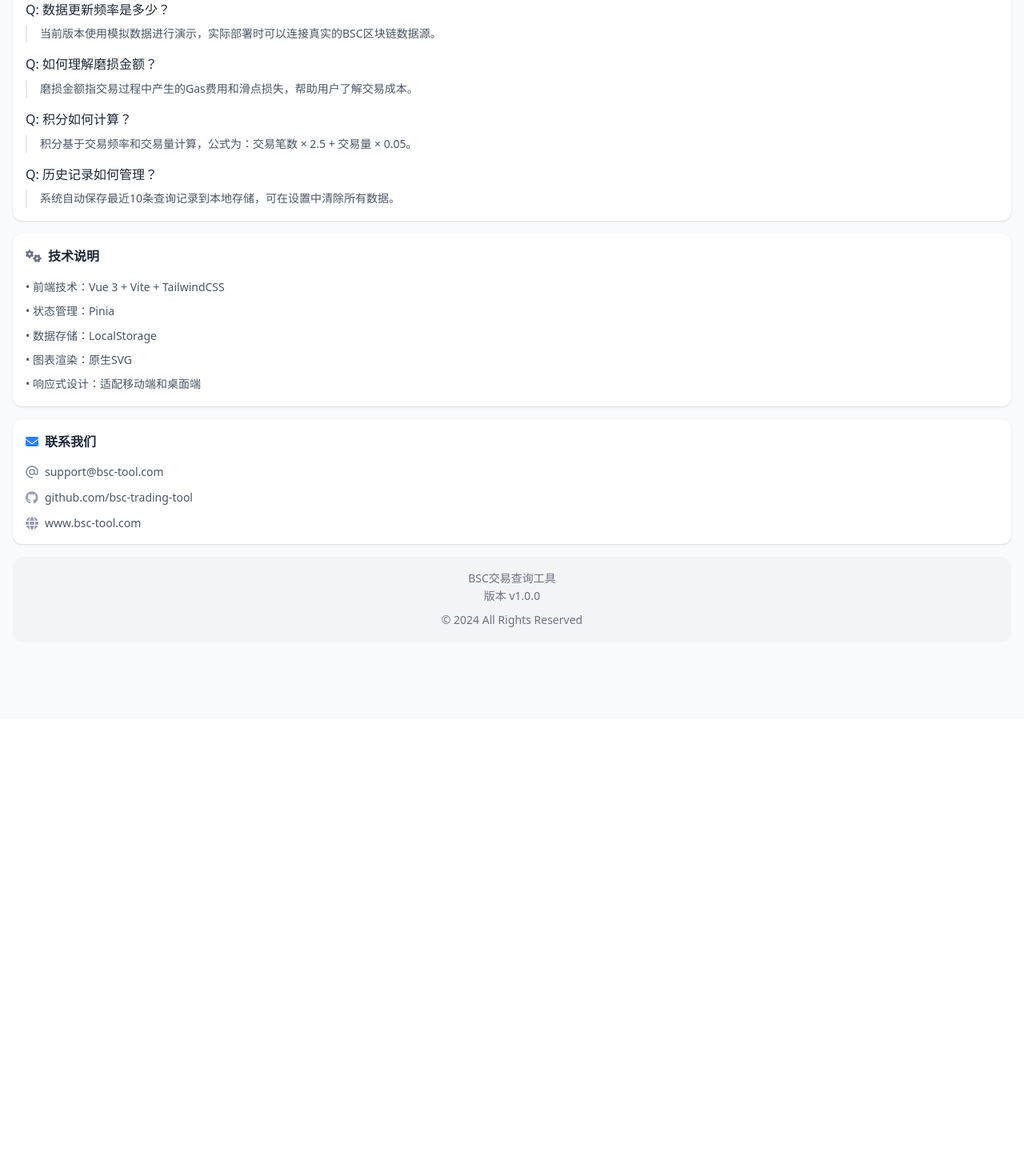
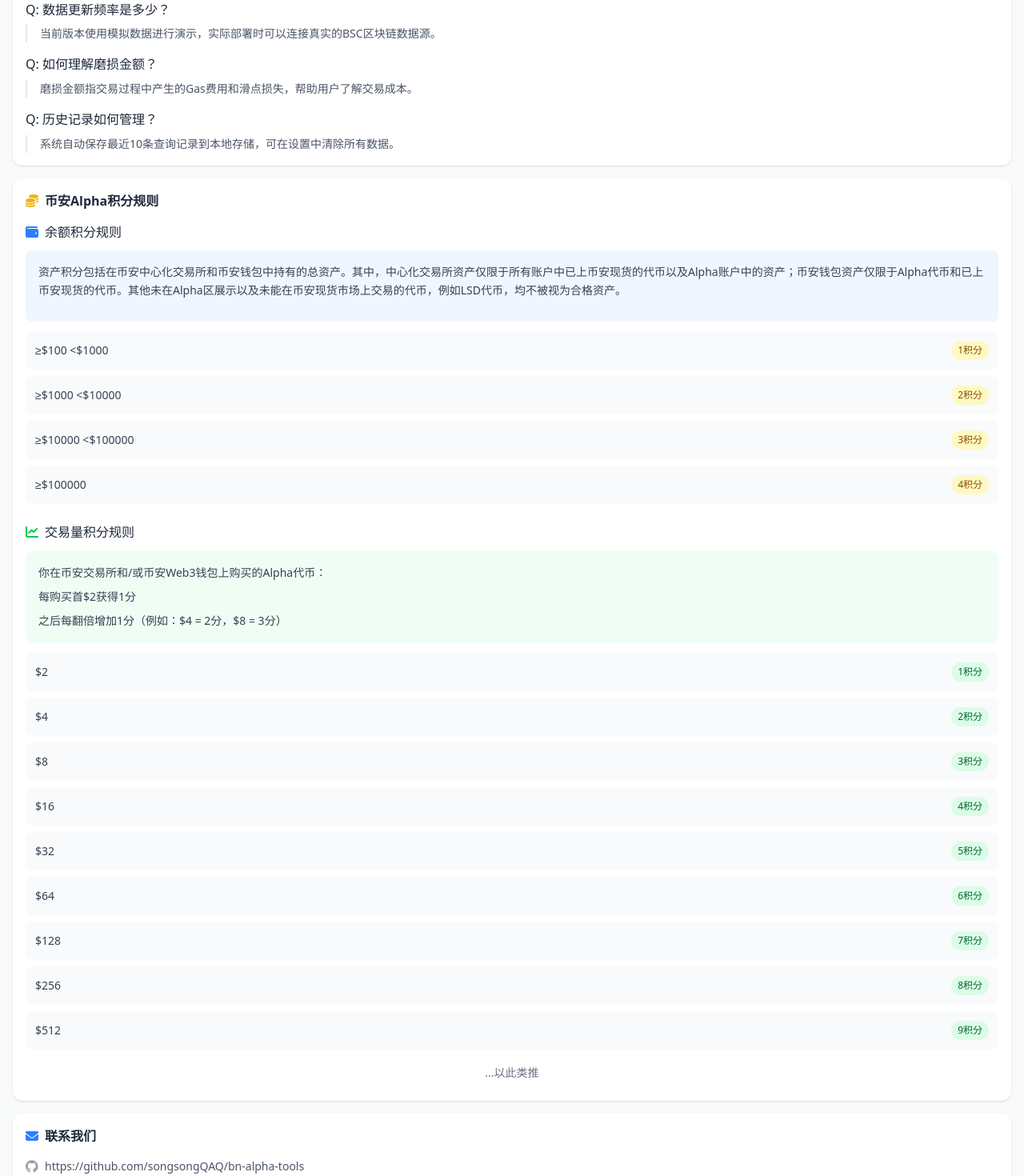
Before and after one commit to lazyeo/bn-alpha-tools, a Vue app: page /help in a window 1280 px wide. Shown: the part 920-2390 px from the top of the page at 80% size. Before the commit the page ends 1819 px from the top, so only its background shows below. Built offline with nearby package versions, Linux system fonts and the light colour scheme.

Commit message:
feat:添加帮助说明

```diff
--- a/index.html
+++ b/index.html
@@ -1,13 +1,16 @@
 <!DOCTYPE html>
 <html lang="">
+
 <head>
   <meta charset="UTF-8">
   <link rel="icon" href="/favicon.ico">
   <meta name="viewport" content="width=device-width, initial-scale=1.0">
-    <title>Vite App</title>
+  <title>BSC交易量查询工具</title>
 </head>
+
 <body>
   <div id="app"></div>
   <script type="module" src="/src/main.js"></script>
 </body>
+
 </html>
--- a/src/views/Help.vue
+++ b/src/views/Help.vue
@@ -143,13 +143,6 @@
           </div>
 
           <div>
-            <h4 class="font-medium text-gray-800 mb-2">Q: 积分如何计算？</h4>
-            <p class="text-sm text-gray-600 pl-4 border-l-2 border-gray-200">
-              积分基于交易频率和交易量计算，公式为：交易笔数 × 2.5 + 交易量 × 0.05。
-            </p>
-          </div>
-
-          <div>
             <h4 class="font-medium text-gray-800 mb-2">Q: 历史记录如何管理？</h4>
             <p class="text-sm text-gray-600 pl-4 border-l-2 border-gray-200">
               系统自动保存最近10条查询记录到本地存储，可在设置中清除所有数据。
@@ -159,8 +152,109 @@
       </div>
     </div>
 
+    <!-- 币安Alpha积分规则 -->
+    <div class="px-4 mb-4">
+      <div class="bg-white rounded-xl shadow-sm p-4">
+        <h3 class="font-semibold text-gray-800 mb-4 flex items-center">
+          <i class="fas fa-coins text-yellow-500 mr-2"></i>
+          币安Alpha积分规则
+        </h3>
+
+        <!-- 余额积分规则 -->
+        <div class="mb-6">
+          <h4 class="font-medium text-gray-800 mb-3 flex items-center">
+            <i class="fas fa-wallet text-blue-500 mr-2"></i>
+            余额积分规则
+          </h4>
+          <div class="bg-blue-50 rounded-lg p-4 mb-3">
+            <p class="text-sm text-gray-700 mb-3">
+              资产积分包括在币安中心化交易所和币安钱包中持有的总资产。其中，中心化交易所资产仅限于所有账户中已上币安现货的代币以及Alpha账户中的资产；币安钱包资产仅限于Alpha代币和已上币安现货的代币。其他未在Alpha区展示以及未能在币安现货市场上交易的代币，例如LSD代币，均不被视为合格资产。
+            </p>
+          </div>
+          <div class="space-y-2">
+            <div class="flex justify-between items-center p-3 bg-gray-50 rounded-lg">
+              <span class="text-sm font-medium text-gray-700">≥$100 &lt;$1000</span>
+              <span class="bg-yellow-100 text-yellow-800 px-2 py-1 rounded-full text-xs font-medium">1积分</span>
+            </div>
+            <div class="flex justify-between items-center p-3 bg-gray-50 rounded-lg">
+              <span class="text-sm font-medium text-gray-700">≥$1000 &lt;$10000</span>
+              <span class="bg-yellow-100 text-yellow-800 px-2 py-1 rounded-full text-xs font-medium">2积分</span>
+            </div>
+            <div class="flex justify-between items-center p-3 bg-gray-50 rounded-lg">
+              <span class="text-sm font-medium text-gray-700">≥$10000 &lt;$100000</span>
+              <span class="bg-yellow-100 text-yellow-800 px-2 py-1 rounded-full text-xs font-medium">3积分</span>
+            </div>
+            <div class="flex justify-between items-center p-3 bg-gray-50 rounded-lg">
+              <span class="text-sm font-medium text-gray-700">≥$100000</span>
+              <span class="bg-yellow-100 text-yellow-800 px-2 py-1 rounded-full text-xs font-medium">4积分</span>
+            </div>
+          </div>
+        </div>
+
+        <!-- 交易量积分规则 -->
+        <div>
+          <h4 class="font-medium text-gray-800 mb-3 flex items-center">
+            <i class="fas fa-chart-line text-green-500 mr-2"></i>
+            交易量积分规则
+          </h4>
+          <div class="bg-green-50 rounded-lg p-4 mb-3">
+            <p class="text-sm text-gray-700 mb-2">
+              你在币安交易所和/或币安Web3钱包上购买的Alpha代币：
+            </p>
+            <p class="text-sm text-gray-700 mb-2">
+              每购买首$2获得1分
+            </p>
+            <p class="text-sm text-gray-700">
+              之后每翻倍增加1分（例如：$4 = 2分，$8 = 3分）
+            </p>
+          </div>
+          <div class="space-y-2">
+            <div class="flex justify-between items-center p-3 bg-gray-50 rounded-lg">
+              <span class="text-sm font-medium text-gray-700">$2</span>
+              <span class="bg-green-100 text-green-800 px-2 py-1 rounded-full text-xs font-medium">1积分</span>
+            </div>
+            <div class="flex justify-between items-center p-3 bg-gray-50 rounded-lg">
+              <span class="text-sm font-medium text-gray-700">$4</span>
+              <span class="bg-green-100 text-green-800 px-2 py-1 rounded-full text-xs font-medium">2积分</span>
+            </div>
+            <div class="flex justify-between items-center p-3 bg-gray-50 rounded-lg">
+              <span class="text-sm font-medium text-gray-700">$8</span>
+              <span class="bg-green-100 text-green-800 px-2 py-1 rounded-full text-xs font-medium">3积分</span>
+            </div>
+            <div class="flex justify-between items-center p-3 bg-gray-50 rounded-lg">
+              <span class="text-sm font-medium text-gray-700">$16</span>
+              <span class="bg-green-100 text-green-800 px-2 py-1 rounded-full text-xs font-medium">4积分</span>
+            </div>
+            <div class="flex justify-between items-center p-3 bg-gray-50 rounded-lg">
+              <span class="text-sm font-medium text-gray-700">$32</span>
+              <span class="bg-green-100 text-green-800 px-2 py-1 rounded-full text-xs font-medium">5积分</span>
+            </div>
+            <div class="flex justify-between items-center p-3 bg-gray-50 rounded-lg">
+              <span class="text-sm font-medium text-gray-700">$64</span>
+              <span class="bg-green-100 text-green-800 px-2 py-1 rounded-full text-xs font-medium">6积分</span>
+            </div>
+            <div class="flex justify-between items-center p-3 bg-gray-50 rounded-lg">
+              <span class="text-sm font-medium text-gray-700">$128</span>
+              <span class="bg-green-100 text-green-800 px-2 py-1 rounded-full text-xs font-medium">7积分</span>
+            </div>
+            <div class="flex justify-between items-center p-3 bg-gray-50 rounded-lg">
+              <span class="text-sm font-medium text-gray-700">$256</span>
+              <span class="bg-green-100 text-green-800 px-2 py-1 rounded-full text-xs font-medium">8积分</span>
+            </div>
+            <div class="flex justify-between items-center p-3 bg-gray-50 rounded-lg">
+              <span class="text-sm font-medium text-gray-700">$512</span>
+              <span class="bg-green-100 text-green-800 px-2 py-1 rounded-full text-xs font-medium">9积分</span>
+            </div>
+            <div class="text-center py-2">
+              <span class="text-sm text-gray-500">...以此类推</span>
+            </div>
+          </div>
+        </div>
+      </div>
+    </div>
+
     <!-- 技术说明 -->
-    <div class="px-4 mb-4">
+    <!-- <div class="px-4 mb-4">
       <div class="bg-white rounded-xl shadow-sm p-4">
         <h3 class="font-semibold text-gray-800 mb-4 flex items-center">
           <i class="fas fa-cogs text-gray-500 mr-2"></i>
@@ -174,7 +268,7 @@
           <p>• 响应式设计：适配移动端和桌面端</p>
         </div>
       </div>
-    </div>
+    </div> -->
 
     <!-- 联系方式 -->
     <div class="px-4 mb-4">
@@ -185,16 +279,12 @@
         </h3>
         <div class="space-y-3">
           <div class="flex items-center">
-            <i class="fas fa-at text-gray-400 w-6"></i>
-            <span class="text-sm text-gray-600">support@bsc-tool.com</span>
-          </div>
-          <div class="flex items-center">
             <i class="fab fa-github text-gray-400 w-6"></i>
-            <span class="text-sm text-gray-600">github.com/bsc-trading-tool</span>
+            <span class="text-sm text-gray-600">https://github.com/songsongQAQ/bn-alpha-tools</span>
           </div>
           <div class="flex items-center">
             <i class="fas fa-globe text-gray-400 w-6"></i>
-            <span class="text-sm text-gray-600">www.bsc-tool.com</span>
+            <span class="text-sm text-gray-600">https://x.com/tiantongqaq</span>
           </div>
         </div>
       </div>
@@ -214,6 +304,11 @@
 </template>
 
 <script setup>
+// 定义组件名
+defineOptions({
+  name: 'HelpPage'
+})
+
 // 帮助页面不需要复杂的响应式逻辑，主要是静态内容展示
 </script>
 
```
Also changed, not shown: 2 other files (tests, documents, lock files or other folders). Lines whose indentation alone changed are shown as unchanged.
